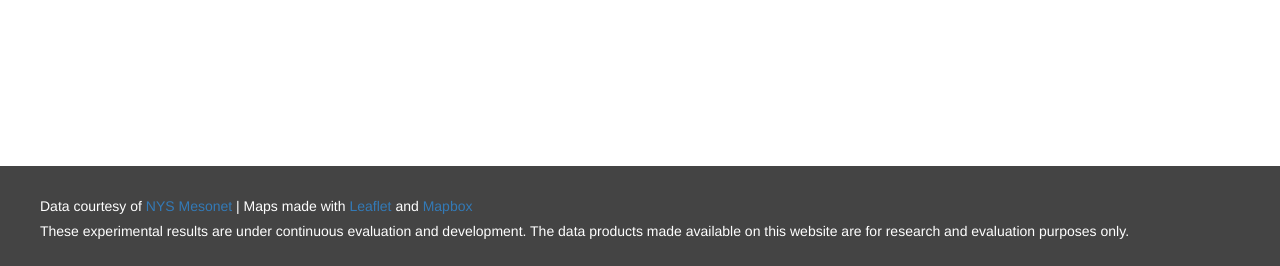
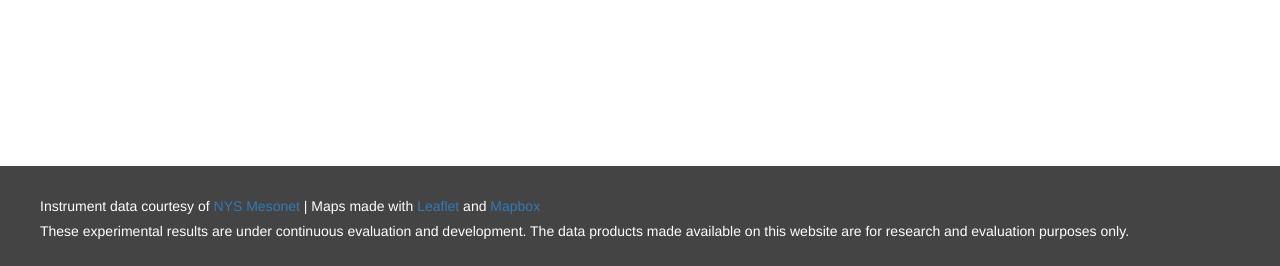
Before and after one commit to ASRCsoft/xcite_apps, a Django app: template profiles/templates/profiles/datasets.html in a window 1280 px wide. Shown: the part 534-800 px from the top of the page. Run offline with Django 3.2, Linux system fonts and the light colour scheme; the template is opened without the code that fills it, so the values that code supplies are empty; some libraries are stand-ins or nearby versions.

Commit message:
updated header and footer

```diff
--- a/profileBrowser/templates/footer.html
+++ b/profileBrowser/templates/footer.html
@@ -1,4 +1,4 @@
 <footer>
-    <p>Data courtesy of <a href="http://www.nysmesonet.org/">NYS Mesonet</a> | Maps made with <a href="http://leafletjs.com/">Leaflet</a> and <a href="https://www.mapbox.com/">Mapbox</a></p>
+    <p>Instrument data courtesy of <a href="http://www.nysmesonet.org/">NYS Mesonet</a> | Maps made with <a href="http://leafletjs.com/">Leaflet</a> and <a href="https://www.mapbox.com/">Mapbox</a></p>
     <p>These experimental results are under continuous evaluation and development. The data products made available on this website are for research and evaluation purposes only.</p>
 </footer>
--- a/profileBrowser/templates/header.html
+++ b/profileBrowser/templates/header.html
@@ -31,7 +31,8 @@
 		<li class="dropdown">
 		    <a href="#" class="dropdown-toggle" data-toggle="dropdown" role="button" aria-haspopup="true" aria-expanded="false">Data Browsers <span class="caret"></span></a>
 		    <ul class="dropdown-menu">
-			<li><a href="{% url 'index' %}">Profiles</a></li>
+			<li><a href="{% url 'profiles:index' %}">Profiles</a></li>
+			<li><a href="{% url 'hysplit:index' %}">HYSPLIT</a></li>
 			<!-- <li><a href="{% url 'pbl:index' %}">PBL</a></li> -->
 			<!-- <li><a href="#">Something else here</a></li> -->
 			<!-- <li role="separator" class="divider"></li>
```
